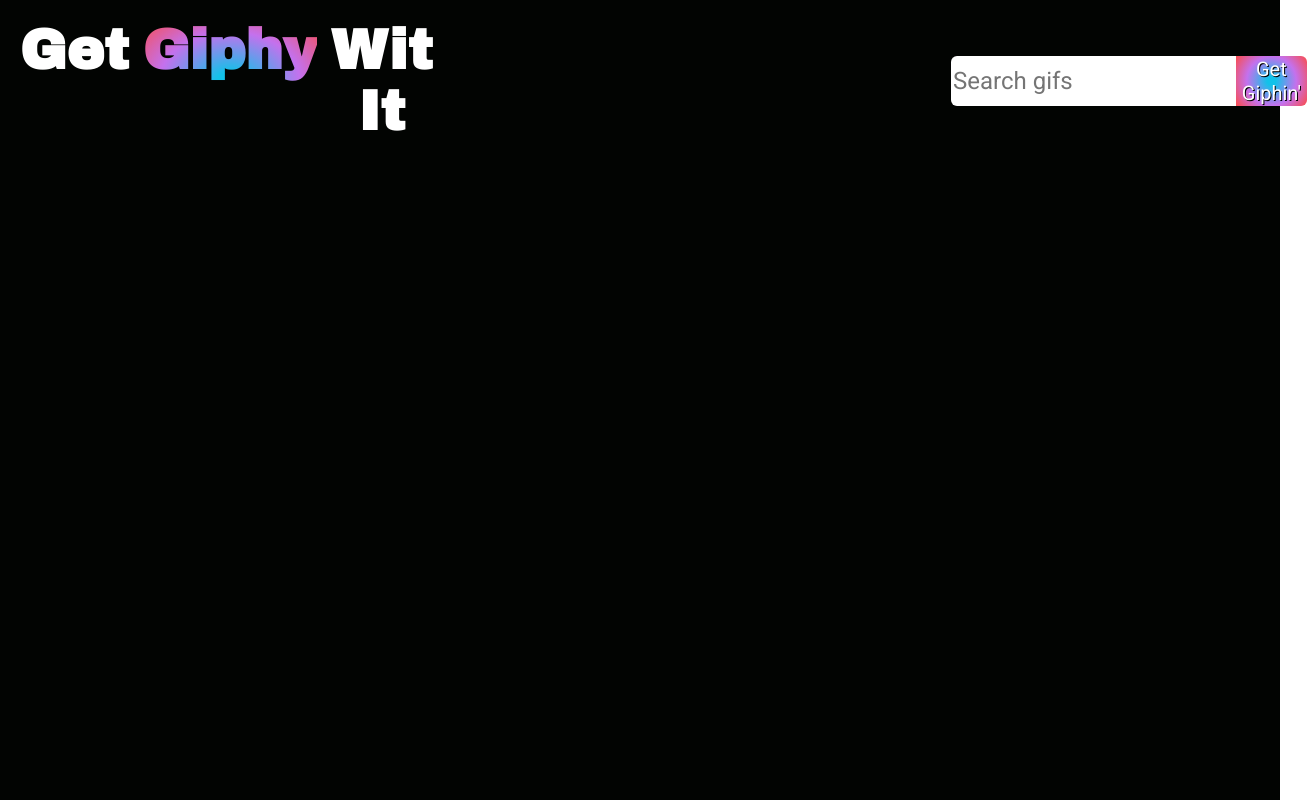
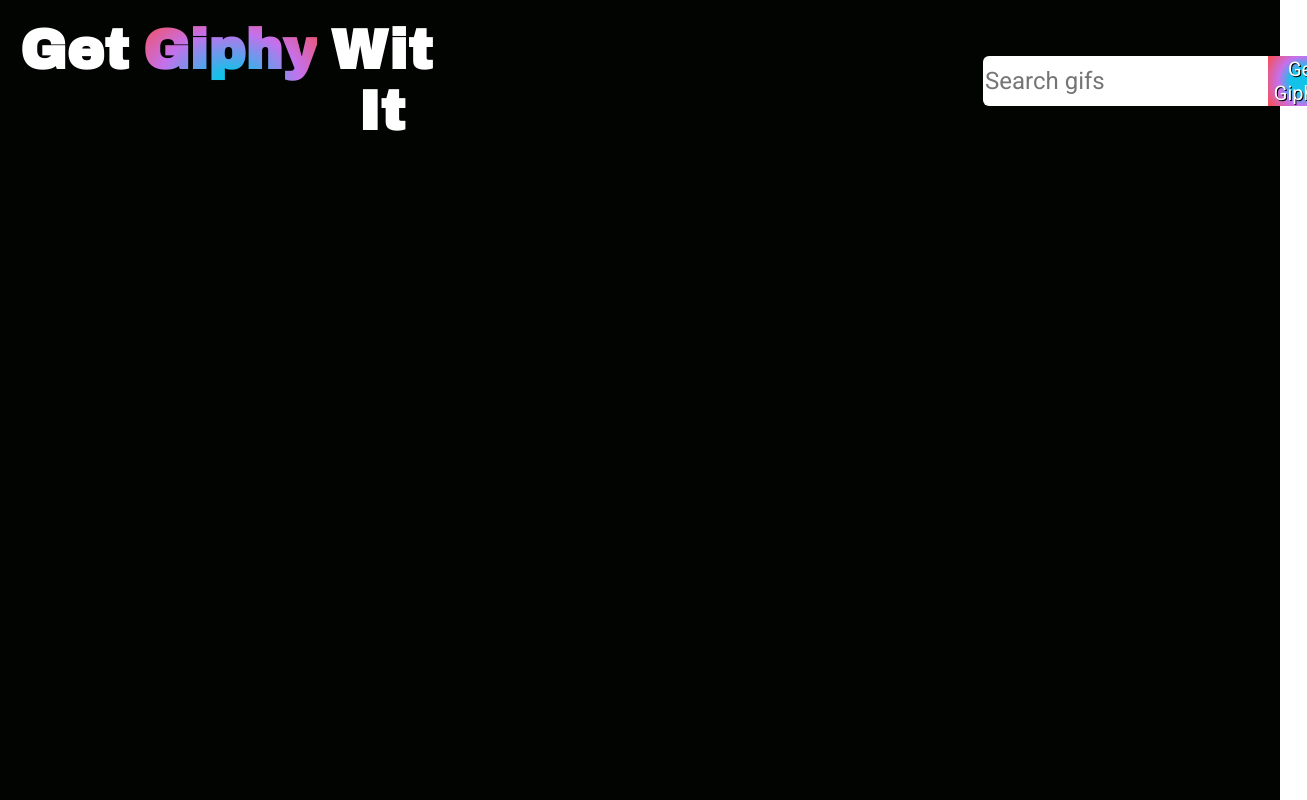
Before and after one commit to leighlars/omnilert, a React (Create React App) app: page / in a window 1280 px wide. Shown: the top 800 px of the page, 1307 px wide, since content can reach past the window. Built offline with nearby package versions, Linux system fonts and the light colour scheme.

Commit message:
Add scroll to gifList, increase background color expansion

```diff
--- a/src/components/Header/Header.scss
+++ b/src/components/Header/Header.scss
@@ -5,6 +5,7 @@
   align-items: center;
   padding: 1%;
   width: 100%;
+  position: fixed;
   .header-text  {
     @include rowDisplay();
   }
--- a/src/components/Results/Results.scss
+++ b/src/components/Results/Results.scss
@@ -3,14 +3,13 @@
 .results-section {
   @include generalDisplay();
   background: $richBlack;
-  margin-top: 8em;
   height: 100vh;
   width: 90%;
   margin: 0 auto;
+  margin-top: 8em;
 
   span {
     @include rowDisplay();
-  }
 
     h2 {
       @include headerFont(2em);
@@ -23,11 +22,13 @@
       -webkit-background-clip: text;
       -webkit-text-fill-color: transparent;
     }
+}
 
   .gif-list {
     @include rowDisplay();
     justify-content: center;
     flex-wrap: wrap;
+    margin-top: 2em;
     overflow-y: scroll;
   }
 
--- a/src/components/Search/Search.scss
+++ b/src/components/Search/Search.scss
@@ -2,7 +2,7 @@
 
 .search-form {
   @include rowDisplay();
-  margin-left: 32em;
+  margin-left: 34em;
   input {
     @include textFont(1.5em);
     color: $richBlack;
--- a/src/styles/_variables.scss
+++ b/src/styles/_variables.scss
@@ -30,7 +30,7 @@
 
 @mixin button {
   background: rgb(18,194,233);
-  background: radial-gradient(circle, rgba(18,194,233,1) 10%, rgba(196,113,237,1) 57%, rgba(246,79,89,1) 96%);
+  background: radial-gradient(circle, rgba(18,194,233,1) 30%, rgba(196,113,237,1) 57%, rgba(246,79,89,1) 96%);
   border-radius: 6px;
   border: none;
   @include textFont(1.25em);
```
Lines whose indentation alone changed are shown as unchanged.
